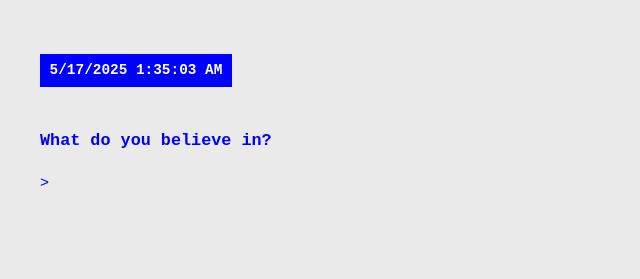
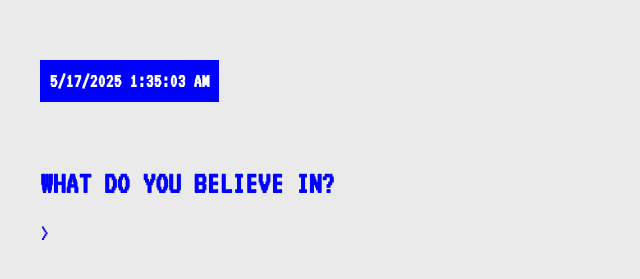
Before and after one commit to naradata/website, a plain HTML site: page index.html in a window 1280 px wide. Shown: the whole page, without its empty margins (0-640 px from the left). Drawn offline with Linux system fonts and the light colour scheme.

Commit message:
Changed font style and fixed margin spacing between question and command lines

```diff
--- a/style.css
+++ b/style.css
@@ -1,9 +1,20 @@
+@font-face {
+    font-display: swap;
+    font-family: 'VT323';
+    font-style: normal;
+    font-weight: 400;
+    src: url('fonts/vt323-v17-latin-regular.woff2') format('woff2');
+  }
+
+
 body {
     background-color: #eaeaea;
     color: blue;
-    font-family: 'Courier New', Courier, monospace;
+    font-family: 'VT323', monospace;
     padding: 2rem;
     line-height: 1.6;
+    font-size: 16px;
+    text-transform: uppercase;
 }
 
 /*centers content inside main tags */
@@ -36,12 +47,12 @@ input::placeholder {
 #datetime {
     background-color: blue;
     color: white;
-    font-family: 'Courier New', Courier, monospace;
+    font-family: 'VT323', monospace;
     padding: 0.3rem 0.6rem;
     display: inline-block;
     margin-bottom: 1.5rem;
     border-radius: 0;
-    font-size: 0.9rem;
+    font-size: 1.25rem;
     font-weight: bold;
 }
 
@@ -61,9 +72,6 @@ input::placeholder {
     50% { opacity: 0; }
 }
 
-#user-typed {
-    font-weight: bold;
-}
 
 main:focus {
     outline: none;
@@ -71,11 +79,12 @@ main:focus {
 
 .question {
     font-weight: bold;
-    font-size: 1.05rem;
-    margin-bottom: 1rem;
+    font-size: 2rem;
+    margin-bottom: 0.5rem;
 }
 
 .user-line {
-    font-size: 0.95rem;
+    font-size: 1.5rem;
     font-weight: normal;
+    margin-top: -0.2rem;
 }
```
Also changed, not shown: index.html (+1 -0 lines), fonts/vt323-v17-latin-regular.woff2 (added).
